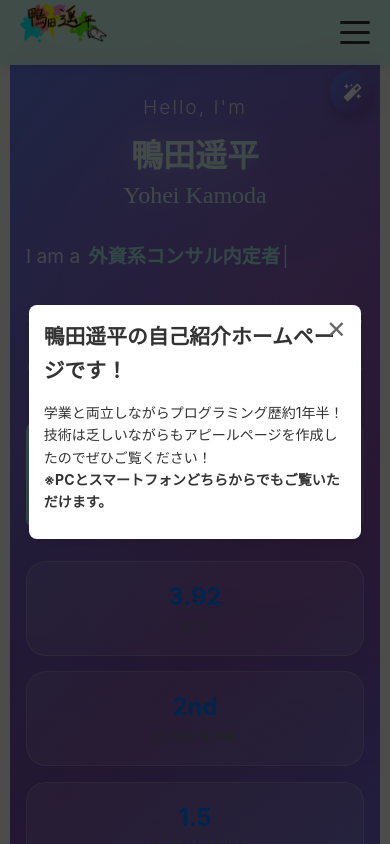
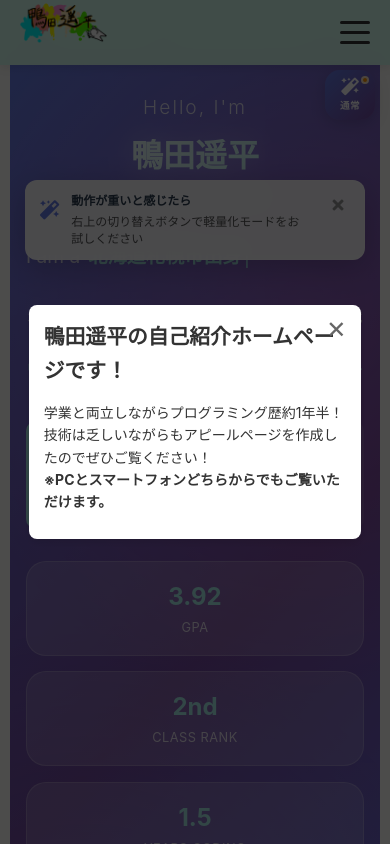
Before and after one commit to kammmmow/kamoda-portfolio, a React (Create React App) app: page / in a window 390 px wide. Shown: the top 844 px of the page. Built offline with nearby package versions, Linux system fonts and the light colour scheme; a web font is replaced by a local one.

Commit message:
react 更新6

```diff
--- a/src/components/Introduction.js
+++ b/src/components/Introduction.js
@@ -1,4 +1,6 @@
-import React, { useState, useEffect } from 'react';
+// src/components/Introduction.js - 改善版: 新しいパフォーマンス案内
+import React, { useState, useEffect, useContext } from 'react';
+import { PerformanceContext } from '../App';
 import '../styles/Introduction.css';
 import profileImage1 from '../assets/mepic1.jpeg';
 import profileImage2 from '../assets/mepic2.jpeg';
@@ -10,8 +12,11 @@ const Introduction = () => {
   const [currentImageIndex, setCurrentImageIndex] = useState(0);
   const [textIndex, setTextIndex] = useState(0);
   const [isVisible, setIsVisible] = useState(false);
-  // 🎯 新機能: パフォーマンス案内の表示状態
+  // 🎯 改善: パフォーマンス案内の表示状態
   const [showPerformanceTip, setShowPerformanceTip] = useState(false);
+
+  // パフォーマンス状態を取得
+  const { reducedMotion } = useContext(PerformanceContext);
 
   // 画像の配列
   const images = [profileImage1, profileImage2, profileImage3, profileImage4];
@@ -19,9 +24,8 @@ const Introduction = () => {
   // タイピングアニメーション用のテキスト
   const typingTexts = [
     "中央大学大学院 修士２年",
-    "外資系コンサル内定者",
-    "プログラマー",
-    "研究者"
+    "北海道札幌市出身",
+    "外資コンサル内定者",
   ];
 
   // コンポーネントマウント時のフェードイン
@@ -30,20 +34,23 @@ const Introduction = () => {
     return () => clearTimeout(timer);
   }, []);
 
-  // 🎯 新機能: パフォーマンス案内の自動表示
+  // 🎯 改善: パフォーマンス案内の早期表示（2秒後→すぐ表示）
   useEffect(() => {
-    // 5秒後にパフォーマンス案内を表示
-    const tipTimer = setTimeout(() => {
-      setShowPerformanceTip(true);
+    // パフォーマンスモードでなければ案内を表示
+    if (!reducedMotion) {
+      // 1秒後にパフォーマンス案内を表示
+      const tipTimer = setTimeout(() => {
+        setShowPerformanceTip(true);
 
-      // さらに10秒後に自動的に非表示
-      setTimeout(() => {
-        setShowPerformanceTip(false);
-      }, 10000);
-    }, 5000);
+        // 8秒後に自動的に非表示
+        setTimeout(() => {
+          setShowPerformanceTip(false);
+        }, 8000);
+      }, 1000);
 
-    return () => clearTimeout(tipTimer);
-  }, []);
+      return () => clearTimeout(tipTimer);
+    }
+  }, [reducedMotion]);
 
   // スライドショーの自動切り替え
   useEffect(() => {
@@ -63,7 +70,7 @@ const Introduction = () => {
     return () => clearInterval(intervalId);
   }, [typingTexts.length]);
 
-  // 🎯 新機能: パフォーマンス案内を手動で閉じる
+  // 🎯 改善: パフォーマンス案内を手動で閉じる
   const dismissPerformanceTip = () => {
     setShowPerformanceTip(false);
   };
@@ -82,17 +89,17 @@ const Introduction = () => {
         <div className="gradient-orb orb-2"></div>
       </div>
 
-      {/* 🎯 新機能: パフォーマンス案内（5秒後に表示） */}
+      {/* 🎯 改善: 新しいパフォーマンス案内（早期表示・現代的な表現） */}
       {showPerformanceTip && (
         <div className="performance-tip-overlay">
           <div className="performance-tip">
             <div className="tip-content">
               <div className="tip-icon">
-                <i className="fas fa-info-circle"></i>
+                <i className="fas fa-magic"></i>
               </div>
               <div className="tip-text">
-                <strong>動作が重い場合は</strong>
-                <span>右上の⚙️アイコンから「アニメーション控えめ」をお試しください</span>
+                <strong>動作が重いと感じたら</strong>
+                <span>右上の切り替えボタンで軽量化モードをお試しください</span>
               </div>
               <button className="tip-close" onClick={dismissPerformanceTip}>
                 <i className="fas fa-times"></i>
--- a/src/components/PerformanceToggle.js
+++ b/src/components/PerformanceToggle.js
@@ -1,149 +1,49 @@
-// src/components/PerformanceToggle.js
+// src/components/PerformanceToggle.js - 超シンプル版: ワンクリック切り替えのみ
 import React, { useContext, useState } from 'react';
 import { PerformanceContext } from '../App';
 import '../styles/PerformanceToggle.css';
 
 const PerformanceToggle = () => {
   const { reducedMotion, setReducedMotion } = useContext(PerformanceContext);
-  const [isVisible, setIsVisible] = useState(false);
   const [showTooltip, setShowTooltip] = useState(false);
 
+  // メインの切り替え機能（1クリックで即座に切り替え）
   const togglePerformanceMode = () => {
     setReducedMotion(!reducedMotion);
-
-    // 切り替え時のフィードバック
-    if (!reducedMotion) {
-      // ノーマル→軽量モードに切り替え
-      alert('✅ アニメーション控えめモードを有効にしました。ページがスムーズに動作するようになります。');
-    } else {
-      // 軽量→ノーマルモードに切り替え
-      alert('🎨 通常モードに戻しました。豊富なアニメーションをお楽しみください。');
-    }
-  };
-
-  const toggleVisibility = () => {
-    setIsVisible(!isVisible);
   };
 
   return (
     <div className="performance-toggle-container">
-      {/* メイン切り替えボタン */}
+      {/* シンプル切り替えボタン */}
       <button
-        className={`performance-main-button ${isVisible ? 'active' : ''}`}
-        onClick={toggleVisibility}
+        className={`performance-toggle-button ${reducedMotion ? 'performance-mode' : 'normal-mode'}`}
+        onClick={togglePerformanceMode}
         onMouseEnter={() => setShowTooltip(true)}
         onMouseLeave={() => setShowTooltip(false)}
-        aria-label="パフォーマンス設定を開く"
+        aria-label={`パフォーマンスモード: ${reducedMotion ? 'ON' : 'OFF'}`}
       >
-        <i className={`fas ${reducedMotion ? 'fa-tachometer-alt' : 'fa-magic'}`}></i>
+        {/* アイコンと状態表示 */}
+        <div className="button-content">
+          <i className={`fas ${reducedMotion ? 'fa-tachometer-alt' : 'fa-magic'}`}></i>
+          <div className="mode-indicator">
+            <span className="mode-text">
+              {reducedMotion ? '軽量' : '通常'}
+            </span>
+          </div>
+        </div>
+
+        {/* 状態インジケーター */}
+        <div className={`status-dot ${reducedMotion ? 'performance' : 'normal'}`}></div>
 
         {/* ツールチップ */}
         {showTooltip && (
           <div className="tooltip">
-            パフォーマンス設定
+            <strong>{reducedMotion ? 'パフォーマンスモード' : '通常モード'}</strong>
+            <br />
+            <small>クリックで切り替え</small>
           </div>
         )}
       </button>
-
-      {/* 設定パネル */}
-      <div className={`performance-panel ${isVisible ? 'visible' : ''}`}>
-        <div className="panel-header">
-          <h3>
-            <i className="fas fa-cog"></i>
-            パフォーマンス設定
-          </h3>
-          <button
-            className="close-button"
-            onClick={toggleVisibility}
-            aria-label="設定を閉じる"
-          >
-            <i className="fas fa-times"></i>
-          </button>
-        </div>
-
-        <div className="panel-content">
-          <div className="mode-option">
-            <div className="option-info">
-              <h4>
-                <i className={`fas ${reducedMotion ? 'fa-check-circle text-success' : 'fa-circle text-muted'}`}></i>
-                アニメーション控えめ
-              </h4>
-              <p>古いPCや低スペック端末でも快適に閲覧できます</p>
-              <ul className="feature-list">
-                <li>• アニメーション最小化</li>
-                <li>• エフェクト簡略化</li>
-                <li>• スムーズスクロール</li>
-                <li>• 高速ローディング</li>
-              </ul>
-            </div>
-            <label className="toggle-switch">
-              <input
-                type="checkbox"
-                checked={reducedMotion}
-                onChange={togglePerformanceMode}
-              />
-              <span className="slider"></span>
-            </label>
-          </div>
-
-          <div className="mode-option">
-            <div className="option-info">
-              <h4>
-                <i className={`fas ${!reducedMotion ? 'fa-check-circle text-success' : 'fa-circle text-muted'}`}></i>
-                通常モード
-              </h4>
-              <p>豊富なアニメーションとエフェクトを楽しめます</p>
-              <ul className="feature-list">
-                <li>• 豊富なアニメーション</li>
-                <li>• 視覚的エフェクト</li>
-                <li>• ダイナミック演出</li>
-                <li>• インタラクティブUI</li>
-              </ul>
-            </div>
-          </div>
-
-          {/* 現在の状態表示 */}
-          <div className="current-status">
-            <div className={`status-indicator ${reducedMotion ? 'performance' : 'normal'}`}>
-              <i className={`fas ${reducedMotion ? 'fa-leaf' : 'fa-sparkles'}`}></i>
-              <span>
-                現在: {reducedMotion ? 'アニメーション控えめ' : '通常モード'}
-              </span>
-            </div>
-          </div>
-
-          {/* パフォーマンス情報 */}
-          <div className="performance-info">
-            <h5>
-              <i className="fas fa-info-circle"></i>
-              お使いの環境
-            </h5>
-            <div className="device-info">
-              <div className="info-item">
-                <span>CPU コア数:</span>
-                <span>{navigator.hardwareConcurrency || '不明'}</span>
-              </div>
-              <div className="info-item">
-                <span>メモリ:</span>
-                <span>{navigator.deviceMemory ? `${navigator.deviceMemory}GB` : '不明'}</span>
-              </div>
-              <div className="info-item">
-                <span>推奨モード:</span>
-                <span className={`recommended ${
-                  (navigator.hardwareConcurrency || 2) < 4 || (navigator.deviceMemory || 2) < 4
-                    ? 'performance' : 'normal'
-                }`}>
-                  {(navigator.hardwareConcurrency || 2) < 4 || (navigator.deviceMemory || 2) < 4
-                    ? 'アニメーション控えめ' : '通常モード'}
-                </span>
-              </div>
-            </div>
-          </div>
-        </div>
-      </div>
-
-      {/* オーバーレイ */}
-      {isVisible && <div className="overlay" onClick={toggleVisibility}></div>}
     </div>
   );
 };
--- a/src/styles/Introduction.css
+++ b/src/styles/Introduction.css
@@ -323,16 +323,18 @@
   margin: 2rem 0;
 }
 
+/* 通常モードでもパフォーマンスモードと同じ色を適用 */
 .stat-item {
   text-align: center;
-  background: rgba(255, 255, 255, 0.1);
+  background: rgba(255, 255, 255, 0.15) !important; /* パフォーマンスモードと同じ背景 */
   padding: 1rem;
   border-radius: 15px;
   backdrop-filter: blur(5px);
-  border: 1px solid rgba(255, 255, 255, 0.2);
+  border: 1px solid rgba(255, 255, 255, 0.2) !important; /* パフォーマンスモードと同じボーダー */
   transition: transform 0.2s ease;
   flex: 1;
   will-change: transform;
+  color: rgba(255, 255, 255, 0.9) !important; /* パフォーマンスモードと同じテキスト色 */
 }
 
 .stat-item:hover {
@@ -342,13 +344,13 @@
 .stat-number {
   font-size: 2rem;
   font-weight: 700;
-  color: #a8edea;
+  color: #a8edea !important; /* パフォーマンスモードと同じ数字色 */
   margin-bottom: 0.5rem;
 }
 
 .stat-label {
   font-size: 0.9rem;
-  color: rgba(255, 255, 255, 0.7);
+  color: rgba(255, 255, 255, 0.8) !important; /* パフォーマンスモードと同じラベル色 */
   text-transform: uppercase;
   letter-spacing: 1px;
 }
@@ -720,7 +722,7 @@
 }
 
 /* ===========================================
-   パフォーマンス案内のスタイル
+   パフォーマンス案内のスタイル - 改善版
    =========================================== */
 
 .performance-tip-overlay {
@@ -738,8 +740,9 @@
   border-radius: 12px;
   box-shadow: 0 8px 32px rgba(0, 0, 0, 0.2);
   padding: 16px 20px;
-  max-width: 280px;
+  max-width: 300px;
   border: 1px solid rgba(255, 255, 255, 0.3);
+  margin-left: -220px;
 }
 
 .tip-content {
@@ -749,7 +752,7 @@
 }
 
 .tip-icon {
-  color: #4CAF50;
+  color: #667eea;
   font-size: 1.2rem;
   flex-shrink: 0;
   margin-top: 2px;
@@ -796,16 +799,17 @@
   color: #666;
 }
 
-/* 矢印（右上のパフォーマンス設定ボタンを指す） */
+/* 🎯 修正: 右向き矢印 */
 .tip-arrow {
   position: absolute;
-  top: -8px;
-  right: 20px;
+  top: 50%;
+  right: -8px;
+  transform: translateY(-50%);
   width: 0;
   height: 0;
-  border-left: 8px solid transparent;
-  border-right: 8px solid transparent;
-  border-bottom: 8px solid rgba(255, 255, 255, 0.95);
+  border-top: 8px solid transparent;
+  border-bottom: 8px solid transparent;
+  border-left: 8px solid rgba(255, 255, 255, 0.95);
 }
 
 @keyframes tipFadeIn {
@@ -819,21 +823,21 @@
   }
 }
 
-/* レスポンシブ対応 */
 @media screen and (max-width: 768px) {
   .performance-tip-overlay {
     position: fixed;
-    top: auto;
-    bottom: 100px;
+    top: 130px;
     left: 15px;
     right: 15px;
     z-index: 1001;
+    margin-left: 0;
   }
 
   .performance-tip {
     max-width: none;
     padding: 14px 16px;
     text-align: left;
+    margin-left: 0;
   }
 
   .tip-text {
@@ -841,11 +845,15 @@
   }
 
   .tip-arrow {
-    display: none; /* モバイルでは矢印を非表示 */
+    display: none;
   }
 }
 
 @media screen and (max-width: 480px) {
+  .performance-tip-overlay {
+    top: 120px;
+  }
+
   .performance-tip {
     padding: 12px 14px;
   }
@@ -854,3 +862,24 @@
     font-size: 0.75rem;
   }
 }
+
+/* 🎯 パフォーマンスモード時は案内を非表示 */
+.performance-mode .performance-tip-overlay {
+  display: none !important;
+}
+
+/* 🎯 パフォーマンスモード時は既存の設定をそのまま維持 */
+.performance-mode .stat-item {
+  background: rgba(255, 255, 255, 0.15) !important;
+  color: rgba(255, 255, 255, 0.9) !important;
+  border: 1px solid rgba(255, 255, 255, 0.2) !important;
+  backdrop-filter: none !important;
+}
+
+.performance-mode .stat-number {
+  color: #a8edea !important;
+}
+
+.performance-mode .stat-label {
+  color: rgba(255, 255, 255, 0.8) !important;
+}
--- a/src/styles/PerformanceToggle.css
+++ b/src/styles/PerformanceToggle.css
@@ -1,4 +1,5 @@
-/* src/styles/PerformanceToggle.css */
+/* src/styles/PerformanceToggle.css - 超シンプル版: ワンクリック切り替えのみ */
+
 .performance-toggle-container {
   position: fixed;
   top: 80px;
@@ -6,310 +7,142 @@
   z-index: 999;
 }
 
-/* メインボタン */
-.performance-main-button {
-  width: 50px;
-  height: 50px;
-  border-radius: 50%;
+/* メイントグルボタン - シンプルで分かりやすく */
+.performance-toggle-button {
+  width: 60px;
+  height: 60px;
+  border-radius: 15px;
   border: none;
+  cursor: pointer;
+  box-shadow: 0 4px 15px rgba(0, 0, 0, 0.15);
+  transition: all 0.3s ease;
+  position: relative;
+  display: flex;
+  flex-direction: column;
+  align-items: center;
+  justify-content: center;
+  gap: 2px;
+  overflow: hidden;
+}
+
+/* 通常モード時のスタイル */
+.performance-toggle-button.normal-mode {
   background: linear-gradient(135deg, #667eea 0%, #764ba2 100%);
   color: white;
-  font-size: 1.2rem;
-  cursor: pointer;
-  box-shadow: 0 4px 15px rgba(0, 0, 0, 0.2);
-  transition: all 0.3s ease;
-  position: relative;
+}
+
+.performance-toggle-button.normal-mode:hover {
+  transform: translateY(-2px);
+  box-shadow: 0 6px 20px rgba(102, 126, 234, 0.4);
+  background: linear-gradient(135deg, #5a6fd8 0%, #6b4190 100%);
+}
+
+/* パフォーマンスモード時のスタイル */
+.performance-toggle-button.performance-mode {
+  background: linear-gradient(135deg, #4CAF50 0%, #45a049 100%);
+  color: white;
+}
+
+.performance-toggle-button.performance-mode:hover {
+  transform: translateY(-2px);
+  box-shadow: 0 6px 20px rgba(76, 175, 80, 0.4);
+  background: linear-gradient(135deg, #43A047 0%, #388E3C 100%);
+}
+
+/* ボタン内容 */
+.button-content {
+  display: flex;
+  flex-direction: column;
+  align-items: center;
+  gap: 2px;
+}
+
+.button-content i {
+  font-size: 1.3rem;
+  margin-bottom: 1px;
+}
+
+.mode-indicator {
   display: flex;
   align-items: center;
   justify-content: center;
 }
 
-.performance-main-button:hover {
-  transform: translateY(-2px);
-  box-shadow: 0 6px 20px rgba(0, 0, 0, 0.3);
-  background: linear-gradient(135deg, #5a6fd8 0%, #6b4190 100%);
+.mode-text {
+  font-size: 0.7rem;
+  font-weight: 600;
+  letter-spacing: 0.5px;
+  text-transform: uppercase;
 }
 
-.performance-main-button.active {
-  background: linear-gradient(135deg, #4CAF50 0%, #45a049 100%);
+/* 状態インジケーター（小さなドット） */
+.status-dot {
+  position: absolute;
+  top: 6px;
+  right: 6px;
+  width: 8px;
+  height: 8px;
+  border-radius: 50%;
+  border: 2px solid rgba(255, 255, 255, 0.8);
 }
 
-/* ツールチップ */
+.status-dot.normal {
+  background: #FF9800; /* オレンジ：通常モード */
+}
+
+.status-dot.performance {
+  background: #8BC34A; /* 明るい緑：パフォーマンスモード */
+  animation: pulse 2s infinite;
+}
+
+@keyframes pulse {
+  0%, 100% { opacity: 1; }
+  50% { opacity: 0.6; }
+}
+
+/* ツールチップ - シンプルで分かりやすく */
 .tooltip {
   position: absolute;
   top: 50%;
-  right: 60px;
+  right: 70px;
   transform: translateY(-50%);
-  background: rgba(0, 0, 0, 0.8);
+  background: rgba(0, 0, 0, 0.9);
   color: white;
-  padding: 8px 12px;
-  border-radius: 6px;
+  padding: 10px 14px;
+  border-radius: 8px;
   font-size: 0.8rem;
   white-space: nowrap;
   opacity: 0;
-  animation: tooltipFadeIn 0.2s ease forwards;
+  animation: tooltipFadeIn 0.3s ease forwards;
+  box-shadow: 0 4px 12px rgba(0, 0, 0, 0.3);
+  z-index: 1000;
 }
 
 .tooltip::after {
   content: '';
   position: absolute;
   top: 50%;
-  right: -5px;
+  right: -6px;
   transform: translateY(-50%);
-  border: 5px solid transparent;
-  border-left-color: rgba(0, 0, 0, 0.8);
+  border: 6px solid transparent;
+  border-left-color: rgba(0, 0, 0, 0.9);
+}
+
+.tooltip strong {
+  display: block;
+  margin-bottom: 4px;
+  color: #fff;
+}
+
+.tooltip small {
+  color: rgba(255, 255, 255, 0.8);
+  line-height: 1.3;
 }
 
 @keyframes tooltipFadeIn {
   to {
     opacity: 1;
   }
-}
-
-/* 設定パネル */
-.performance-panel {
-  position: absolute;
-  top: 60px;
-  right: 0;
-  width: 350px;
-  background: white;
-  border-radius: 12px;
-  box-shadow: 0 10px 30px rgba(0, 0, 0, 0.2);
-  opacity: 0;
-  transform: translateY(-10px);
-  pointer-events: none;
-  transition: all 0.3s ease;
-}
-
-.performance-panel.visible {
-  opacity: 1;
-  transform: translateY(0);
-  pointer-events: all;
-}
-
-/* パネルヘッダー */
-.panel-header {
-  display: flex;
-  justify-content: space-between;
-  align-items: center;
-  padding: 20px 20px 15px;
-  border-bottom: 1px solid #e9ecef;
-}
-
-.panel-header h3 {
-  margin: 0;
-  font-size: 1.1rem;
-  color: #333;
-  display: flex;
-  align-items: center;
-  gap: 8px;
-}
-
-.close-button {
-  width: 30px;
-  height: 30px;
-  border: none;
-  background: #f8f9fa;
-  border-radius: 50%;
-  color: #666;
-  cursor: pointer;
-  transition: all 0.2s ease;
-  display: flex;
-  align-items: center;
-  justify-content: center;
-}
-
-.close-button:hover {
-  background: #e9ecef;
-  color: #333;
-}
-
-/* パネルコンテンツ */
-.panel-content {
-  padding: 20px;
-}
-
-.mode-option {
-  display: flex;
-  justify-content: space-between;
-  align-items: flex-start;
-  padding: 15px 0;
-  border-bottom: 1px solid #f1f3f4;
-}
-
-.mode-option:last-of-type {
-  border-bottom: none;
-}
-
-.option-info {
-  flex: 1;
-  margin-right: 15px;
-}
-
-.option-info h4 {
-  margin: 0 0 8px 0;
-  font-size: 1rem;
-  color: #333;
-  display: flex;
-  align-items: center;
-  gap: 8px;
-}
-
-.option-info p {
-  margin: 0 0 10px 0;
-  font-size: 0.85rem;
-  color: #666;
-  line-height: 1.4;
-}
-
-.feature-list {
-  list-style: none;
-  padding: 0;
-  margin: 0;
-}
-
-.feature-list li {
-  font-size: 0.8rem;
-  color: #888;
-  line-height: 1.3;
-  margin-bottom: 2px;
-}
-
-/* トグルスイッチ */
-.toggle-switch {
-  position: relative;
-  display: inline-block;
-  width: 50px;
-  height: 24px;
-  flex-shrink: 0;
-}
-
-.toggle-switch input {
-  opacity: 0;
-  width: 0;
-  height: 0;
-}
-
-.slider {
-  position: absolute;
-  cursor: pointer;
-  top: 0;
-  left: 0;
-  right: 0;
-  bottom: 0;
-  background-color: #ccc;
-  transition: 0.3s;
-  border-radius: 24px;
-}
-
-.slider:before {
-  position: absolute;
-  content: "";
-  height: 18px;
-  width: 18px;
-  left: 3px;
-  bottom: 3px;
-  background-color: white;
-  transition: 0.3s;
-  border-radius: 50%;
-  box-shadow: 0 2px 4px rgba(0, 0, 0, 0.2);
-}
-
-input:checked + .slider {
-  background: linear-gradient(135deg, #4CAF50 0%, #45a049 100%);
-}
-
-input:checked + .slider:before {
-  transform: translateX(26px);
-}
-
-/* 現在の状態表示 */
-.current-status {
-  margin: 20px 0 15px;
-  padding: 12px;
-  background: #f8f9fa;
-  border-radius: 8px;
-}
-
-.status-indicator {
-  display: flex;
-  align-items: center;
-  gap: 8px;
-  font-weight: 600;
-  font-size: 0.9rem;
-}
-
-.status-indicator.performance {
-  color: #4CAF50;
-}
-
-.status-indicator.normal {
-  color: #667eea;
-}
-
-/* パフォーマンス情報 */
-.performance-info {
-  margin-top: 15px;
-  padding-top: 15px;
-  border-top: 1px solid #e9ecef;
-}
-
-.performance-info h5 {
-  margin: 0 0 10px 0;
-  font-size: 0.9rem;
-  color: #333;
-  display: flex;
-  align-items: center;
-  gap: 6px;
-}
-
-.device-info {
-  display: grid;
-  gap: 6px;
-}
-
-.info-item {
-  display: flex;
-  justify-content: space-between;
-  align-items: center;
-  font-size: 0.8rem;
-  padding: 4px 0;
-}
-
-.info-item span:first-child {
-  color: #666;
-}
-
-.info-item span:last-child {
-  font-weight: 600;
-}
-
-.recommended.performance {
-  color: #4CAF50;
-}
-
-.recommended.normal {
-  color: #667eea;
-}
-
-/* カラーユーティリティ */
-.text-success {
-  color: #4CAF50 !important;
-}
-
-.text-muted {
-  color: #999 !important;
-}
-
-/* オーバーレイ */
-.overlay {
-  position: fixed;
-  top: 0;
-  left: 0;
-  right: 0;
-  bottom: 0;
-  background: rgba(0, 0, 0, 0.1);
-  z-index: -1;
 }
 
 /* レスポンシブ対応 */
@@ -319,19 +152,17 @@ input:checked + .slider:before {
     right: 15px;
   }
 
-  .performance-main-button {
-    width: 45px;
-    height: 45px;
-    font-size: 1.1rem;
+  .performance-toggle-button {
+    width: 55px;
+    height: 55px;
   }
 
-  .performance-panel {
-    width: 300px;
-    right: -10px;
+  .button-content i {
+    font-size: 1.2rem;
   }
 
-  .panel-content {
-    padding: 15px;
+  .mode-text {
+    font-size: 0.65rem;
   }
 
   .tooltip {
@@ -340,18 +171,16 @@ input:checked + .slider:before {
 }
 
 @media screen and (max-width: 480px) {
-  .performance-panel {
-    width: 280px;
-    right: -20px;
+  .performance-toggle-button {
+    width: 50px;
+    height: 50px;
   }
 
-  .mode-option {
-    flex-direction: column;
-    align-items: flex-start;
-    gap: 10px;
+  .button-content i {
+    font-size: 1.1rem;
   }
 
-  .toggle-switch {
-    align-self: flex-end;
+  .mode-text {
+    font-size: 0.6rem;
   }
 }
```
Also changed, not shown: src/components/Achievements.js (+0 -33 lines), 11 other files (tests, documents, lock files or other folders).
